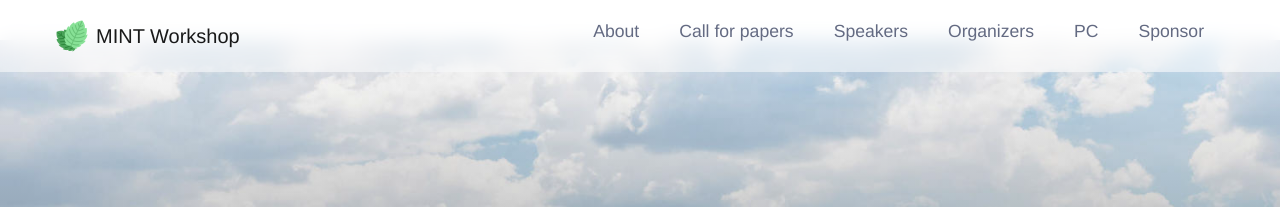
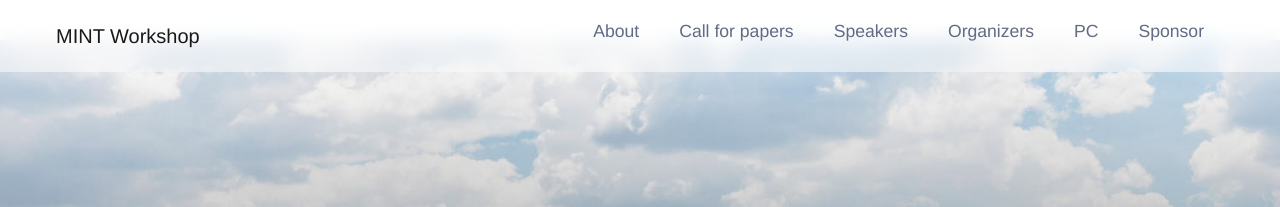
Before and after one commit to MINTworkshop/MINTworkshop.github.io, a Jekyll site: the page built from 2026/index.md, in a window 1280 px wide. Shown: the top 207 px of the page. Built offline with Jekyll 4.4.1, drawn with Linux system fonts in a browser that asks for light colours.

```diff
--- a/_includes/navbar.html
+++ b/_includes/navbar.html
@@ -1,13 +1,8 @@
 <nav class="navbar navbar-expand-lg navbar-light bg-light sticky-header">
   <div class="container">
-    <a class="navbar-brand" href="{{ '/' | relative_url }}">
-      <img
-        src="{{ '/assets/images/mint_icon.png' | relative_url }}"
-        alt="MINT Workshop"
-        class="navbar-icon"
-      />
-      <span>MINT Workshop</span>
-    </a>
+    <a class="navbar-brand" href="{{ '/' | relative_url }}"
+      >MINT Workshop</a
+    >
 
     <button
       class="navbar-toggler"
@@ -30,13 +25,13 @@
         <li class="nav-item">
           <a class="scroll-link nav-link" href="#cfp">Call for papers</a>
         </li>
-        {% endif %}
-        {% if page.show_cfcr %}
+        {% endif %} {% if page.show_cfcr %}
         <li class="nav-item">
-          <a class="scroll-link nav-link" href="#cfcr">Call for challenge reports</a>
+          <a class="scroll-link nav-link" href="#cfcr"
+            >Call for challenge reports</a
+          >
         </li>
-        {% endif %}
-        {% if page.hackathon %}
+        {% endif %} {% if page.hackathon %}
         <li class="nav-item">
           <a class="scroll-link nav-link" href="#hackathon">Hackathon</a>
         </li>
@@ -56,15 +51,17 @@
         <li class="nav-item">
           <a class="scroll-link nav-link" href="#program-committee">PC</a>
         </li>
-        {% endif %}
-        {% if page.sponsors %}
+        {% endif %} {% if page.sponsors %}
         <li class="nav-item">
           <a class="scroll-link nav-link" href="#sponsors">Sponsor</a>
         </li>
-        {% endif %}
-        {% if page.paper_url %}
+        {% endif %} {% if page.paper_url %}
         <li class="nav-item">
-          <a class="nav-link highlight-button" href="{{ page.paper_url }}" target="_blank">
+          <a
+            class="nav-link highlight-button"
+            href="{{ page.paper_url }}"
+            target="_blank"
+          >
             📄 MINT Paper
           </a>
         </li>
--- a/_sass/_header.scss
+++ b/_sass/_header.scss
@@ -7,7 +7,7 @@
   .nav-link {
     color: $text-light !important;
     transition: color $transition-normal;
-    margin: 0 ($spacing-unit * 1.5);
+    margin: 0 $spacing-unit * 1.5;
     position: relative;
 
     &:hover,
@@ -24,18 +24,6 @@
         background-color: $primary-color;
       }
     }
-  }
-
-  .navbar-brand {
-    display: flex;
-    align-items: center;
-    gap: 0.5rem;
-  }
-
-  .navbar-icon {
-    width: 32px;
-    height: 32px;
-    object-fit: contain;
   }
 }
 
```
